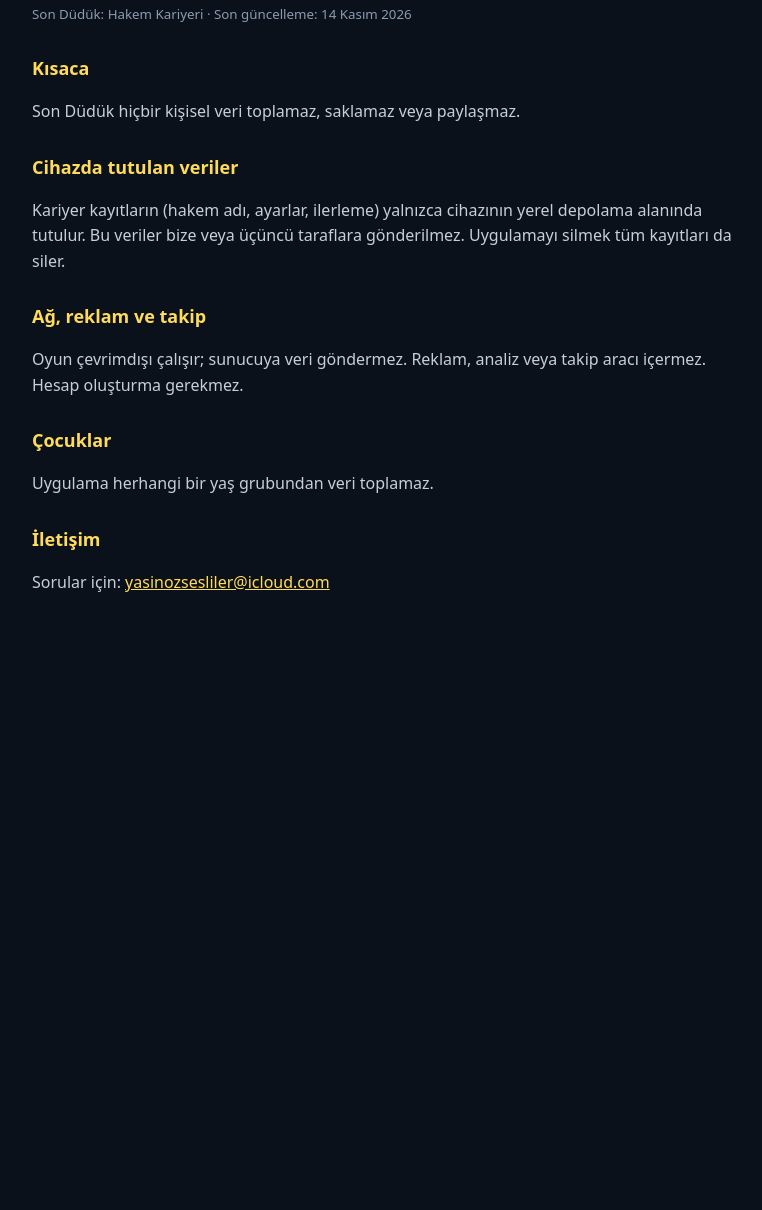
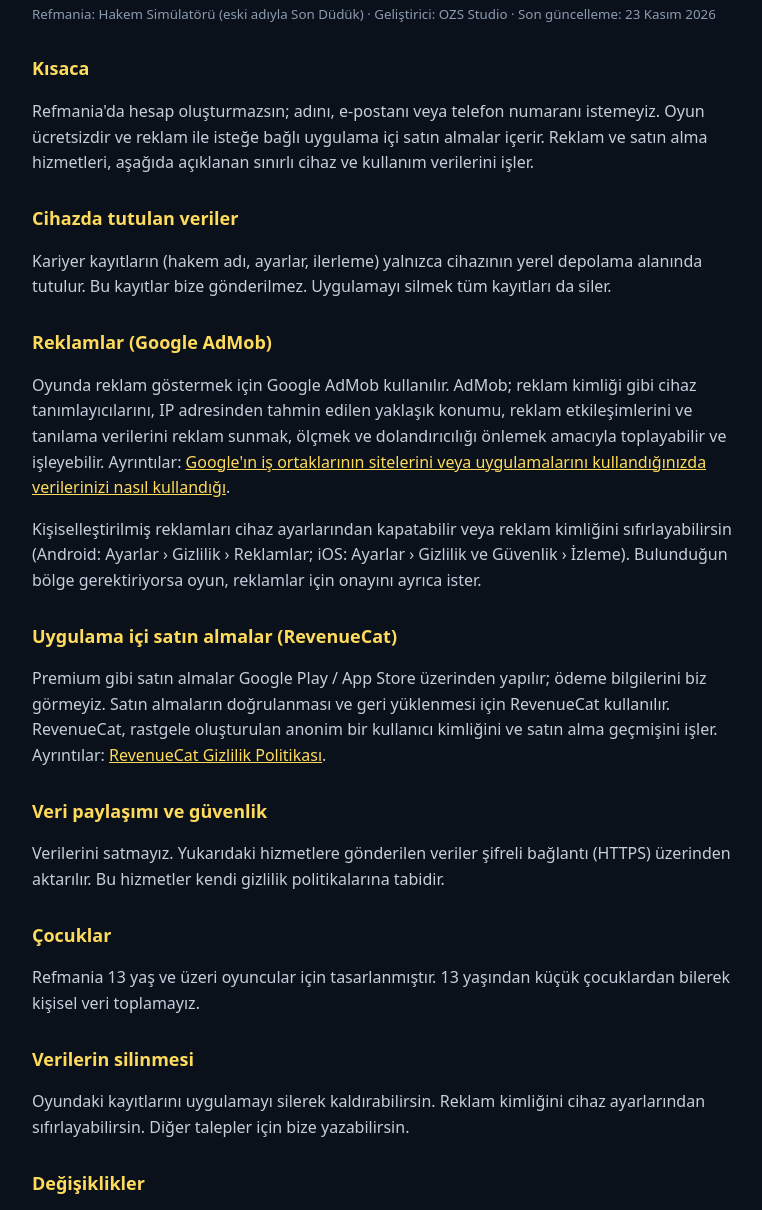
Before and after one commit to Yasinozsesliler/yasinozsesliler.github.io, a plain HTML site: page site/son-duduk/privacy.html in a window 1280 px wide. Shown: the part 88-1298 px from the top of the page, without its empty margins (248-1010 px from the left). Before the commit the page ends 800 px from the top, so only its background shows below. Drawn offline with Linux system fonts and the light colour scheme.

Commit message:
Refmania gizlilik politikası güncellendi (AdMob, RevenueCat, EN bölüm)
Co-Authored-By: Claude Opus 5.5 <noreply@anthropic.com>
Claude-Session: https://claude.ai/code/session_01EhARNi5fTZd3e69UTyBDFd

```diff
--- a/site/son-duduk/privacy.html
+++ b/site/son-duduk/privacy.html
@@ -1,8 +1,29 @@
-<!doctype html><html lang="tr"><head><meta charset="utf-8"><meta name="viewport" content="width=device-width,initial-scale=1"><title>Son Düdük – Gizlilik Politikası</title><link rel="stylesheet" href="style.css"></head><body><main>
-<h1>Gizlilik Politikası</h1><small>Son Düdük: Hakem Kariyeri · Son güncelleme: 14 Kasım 2026</small>
-<h2>Kısaca</h2><p>Son Düdük hiçbir kişisel veri toplamaz, saklamaz veya paylaşmaz.</p>
-<h2>Cihazda tutulan veriler</h2><p>Kariyer kayıtların (hakem adı, ayarlar, ilerleme) yalnızca cihazının yerel depolama alanında tutulur. Bu veriler bize veya üçüncü taraflara gönderilmez. Uygulamayı silmek tüm kayıtları da siler.</p>
-<h2>Ağ, reklam ve takip</h2><p>Oyun çevrimdışı çalışır; sunucuya veri göndermez. Reklam, analiz veya takip aracı içermez. Hesap oluşturma gerekmez.</p>
-<h2>Çocuklar</h2><p>Uygulama herhangi bir yaş grubundan veri toplamaz.</p>
+<!doctype html><html lang="tr"><head><meta charset="utf-8"><meta name="viewport" content="width=device-width,initial-scale=1"><title>Refmania – Gizlilik Politikası</title><link rel="stylesheet" href="style.css"></head><body><main>
+<h1>Gizlilik Politikası</h1><small>Refmania: Hakem Simülatörü (eski adıyla Son Düdük) · Geliştirici: OZS Studio · Son güncelleme: 23 Kasım 2026</small>
+
+<h2>Kısaca</h2><p>Refmania'da hesap oluşturmazsın; adını, e-postanı veya telefon numaranı istemeyiz. Oyun ücretsizdir ve reklam ile isteğe bağlı uygulama içi satın almalar içerir. Reklam ve satın alma hizmetleri, aşağıda açıklanan sınırlı cihaz ve kullanım verilerini işler.</p>
+
+<h2>Cihazda tutulan veriler</h2><p>Kariyer kayıtların (hakem adı, ayarlar, ilerleme) yalnızca cihazının yerel depolama alanında tutulur. Bu kayıtlar bize gönderilmez. Uygulamayı silmek tüm kayıtları da siler.</p>
+
+<h2>Reklamlar (Google AdMob)</h2><p>Oyunda reklam göstermek için Google AdMob kullanılır. AdMob; reklam kimliği gibi cihaz tanımlayıcılarını, IP adresinden tahmin edilen yaklaşık konumu, reklam etkileşimlerini ve tanılama verilerini reklam sunmak, ölçmek ve dolandırıcılığı önlemek amacıyla toplayabilir ve işleyebilir. Ayrıntılar: <a href="https://policies.google.com/technologies/partner-sites">Google'ın iş ortaklarının sitelerini veya uygulamalarını kullandığınızda verilerinizi nasıl kullandığı</a>.</p>
+<p>Kişiselleştirilmiş reklamları cihaz ayarlarından kapatabilir veya reklam kimliğini sıfırlayabilirsin (Android: Ayarlar › Gizlilik › Reklamlar; iOS: Ayarlar › Gizlilik ve Güvenlik › İzleme). Bulunduğun bölge gerektiriyorsa oyun, reklamlar için onayını ayrıca ister.</p>
+
+<h2>Uygulama içi satın almalar (RevenueCat)</h2><p>Premium gibi satın almalar Google Play / App Store üzerinden yapılır; ödeme bilgilerini biz görmeyiz. Satın almaların doğrulanması ve geri yüklenmesi için RevenueCat kullanılır. RevenueCat, rastgele oluşturulan anonim bir kullanıcı kimliğini ve satın alma geçmişini işler. Ayrıntılar: <a href="https://www.revenuecat.com/privacy">RevenueCat Gizlilik Politikası</a>.</p>
+
+<h2>Veri paylaşımı ve güvenlik</h2><p>Verilerini satmayız. Yukarıdaki hizmetlere gönderilen veriler şifreli bağlantı (HTTPS) üzerinden aktarılır. Bu hizmetler kendi gizlilik politikalarına tabidir.</p>
+
+<h2>Çocuklar</h2><p>Refmania 13 yaş ve üzeri oyuncular için tasarlanmıştır. 13 yaşından küçük çocuklardan bilerek kişisel veri toplamayız.</p>
+
+<h2>Verilerin silinmesi</h2><p>Oyundaki kayıtlarını uygulamayı silerek kaldırabilirsin. Reklam kimliğini cihaz ayarlarından sıfırlayabilirsin. Diğer talepler için bize yazabilirsin.</p>
+
+<h2>Değişiklikler</h2><p>Bu politikayı güncellediğimizde bu sayfadaki tarihi değiştiririz.</p>
+
 <h2>İletişim</h2><p>Sorular için: <a href="mailto:yasinozsesliler@icloud.com">yasinozsesliler@icloud.com</a></p>
+
+<hr>
+<h1 lang="en">Privacy Policy (English)</h1><small>Refmania: Referee Simulator · OZS Studio · Last updated: November 23, 2026</small>
+<p>Refmania has no accounts and never asks for your name, email or phone number. Your career save stays on your device. The game is free with ads and optional in-app purchases.</p>
+<p><b>Ads (Google AdMob):</b> AdMob may collect device identifiers (such as the advertising ID), approximate location derived from IP address, ad interactions and diagnostics to serve and measure ads and prevent fraud. You can opt out of personalized ads or reset your advertising ID in your device settings. See <a href="https://policies.google.com/technologies/partner-sites">how Google uses information from apps that use its services</a>.</p>
+<p><b>Purchases (RevenueCat):</b> Purchases are processed by Google Play / the App Store; we never see payment details. RevenueCat processes a random anonymous user ID and purchase history to validate and restore purchases. See the <a href="https://www.revenuecat.com/privacy">RevenueCat Privacy Policy</a>.</p>
+<p>We do not sell your data. Data is sent over encrypted (HTTPS) connections. Refmania is intended for players aged 13 and over. Contact: <a href="mailto:yasinozsesliler@icloud.com">yasinozsesliler@icloud.com</a></p>
 </main></body></html>
```
